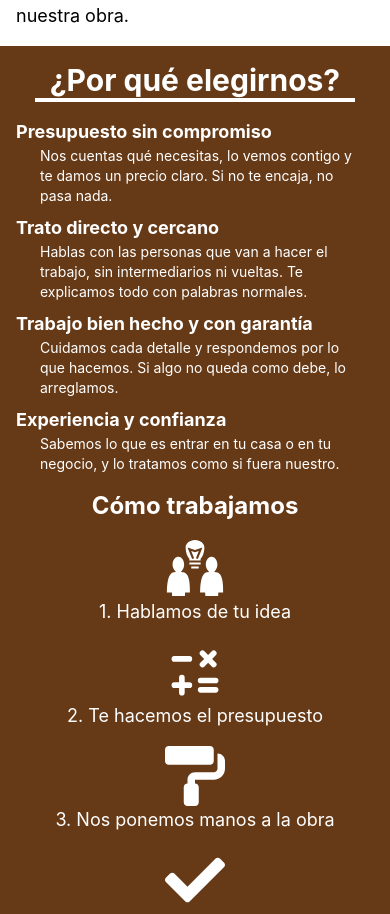
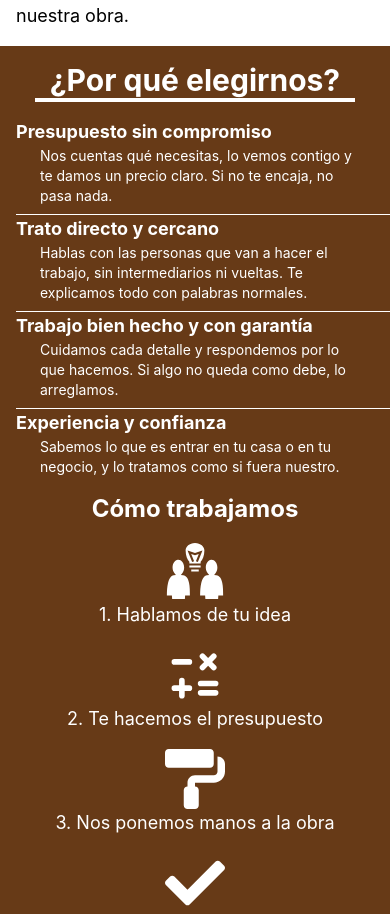
Before and after one commit to MohamedElouariachi02/ISI, a React (Vite) app: page / in a window 390 px wide. Shown: the part 1086-2000 px from the top of the page. Built offline with nearby package versions, Linux system fonts and the light colour scheme.

Commit message:
Mejoras visuales y de factorizacion del codigo

```diff
--- a/src/App.jsx
+++ b/src/App.jsx
@@ -144,16 +144,16 @@ function Elegirnos(){
             <div className="lg:flex lg:gap-x-10 lg:justify-center">
                 <div className="flex justify-center my-auto ml-4">
                     <ul className="list-inside text-lg mt-4 lg:text-4xl lg:ml-5 lg:mt-10 lg:grid lg:grid-cols-2 lg:grid-rows-2 ">
-                        <li className="lg:max-w-130 lg:border-b lg:border-r lg:p-4">
+                        <li className="lg:max-w-130 border-b lg:border-b lg:border-r lg:p-4">
                             <p className="font-bold">Presupuesto sin compromiso</p>
                             <p className="text-sm mx-6 mb-2 lg:text-3xl lg:mb-20 wrap-anywhere">Nos cuentas qué necesitas, lo vemos contigo y te damos un precio claro. Si no te encaja, no pasa nada.</p>
                         </li>
 
-                        <li className={"lg:max-w-130 lg:border-b lg:border-l lg:p-4"}>
+                        <li className={"lg:max-w-130 border-b lg:border-b lg:border-l lg:p-4"}>
                             <p className="font-bold">Trato directo y cercano</p>
                             <p className="text-sm mx-6 mb-2 lg:text-3xl lg:mb-20 wrap-anywhere">Hablas con las personas que van a hacer el trabajo, sin intermediarios ni vueltas. Te explicamos todo con palabras normales.</p>
                         </li>
-                        <li className={"lg:max-w-130 lg:border-t lg:border-r lg:p-4"}>
+                        <li className={"lg:max-w-130 border-b lg:border-b-0 lg:border-t lg:border-r lg:p-4"}>
                             <p className="font-bold">Trabajo bien hecho y con garantía</p>
                             <p className="text-sm mx-6 mb-2 lg:text-3xl lg:mb-20 wrap-anywhere">Cuidamos cada detalle y respondemos por lo que hacemos. Si algo no queda como debe, lo arreglamos.</p>
                         </li>
@@ -193,12 +193,8 @@ function Elegirnos(){
     )
 }
 
-function App() {
-    const [servicioActual, setServicioActual] = useState(0);
-    const [avisoLegalView, setAvisoLegalView] = useState(false);
+function AvisoLegal({setAvisoLegalView}){
     return (
-    <>
-        {avisoLegalView && (
         <div className={"fixed flex justify-center items-center inset-0 z-50"}>
             <button className={"bg-black/70 fixed inset-0 z-40"} onClick={() => setAvisoLegalView(false)}></button>
             <div className={"bg-white z-100 w-[80%] max-h-[90%] relative rounded-2xl flex flex-col overflow-hidden pr-4 pb-4"}>
@@ -241,6 +237,16 @@ function App() {
                 </div>
             </div>
         </div>
+    )
+}
+
+function App() {
+    const [servicioActual, setServicioActual] = useState(0);
+    const [avisoLegalView, setAvisoLegalView] = useState(false);
+    return (
+    <>
+        {avisoLegalView && (
+            <AvisoLegal setAvisoLegalView={setAvisoLegalView} />
 
         )}
         <Header />
```
Lines whose indentation alone changed are shown as unchanged.
